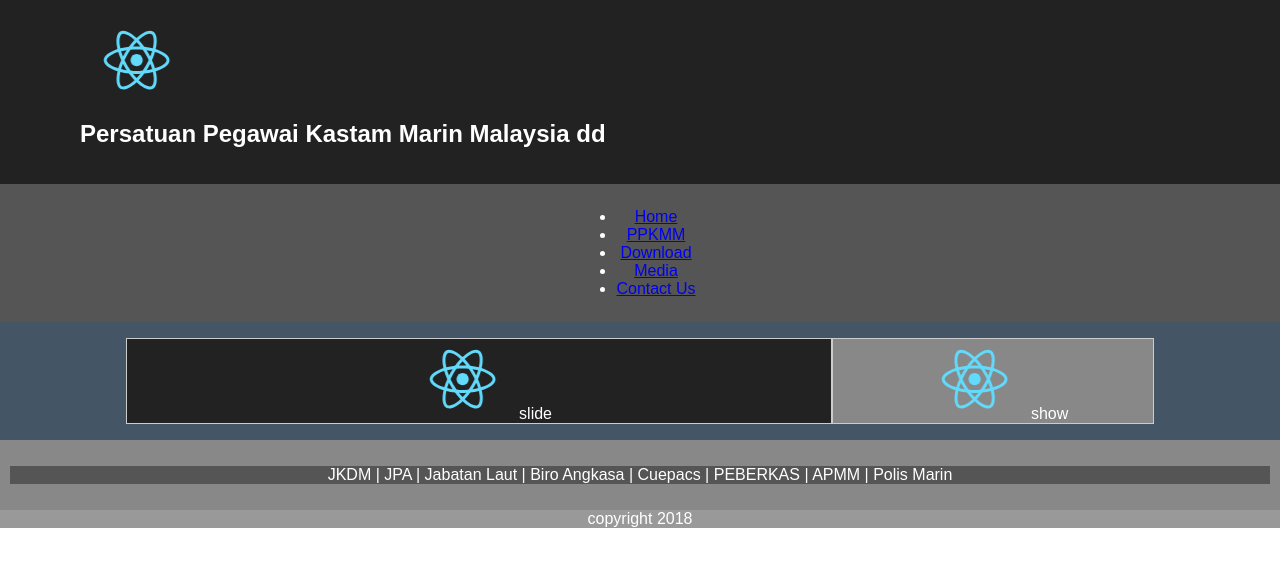
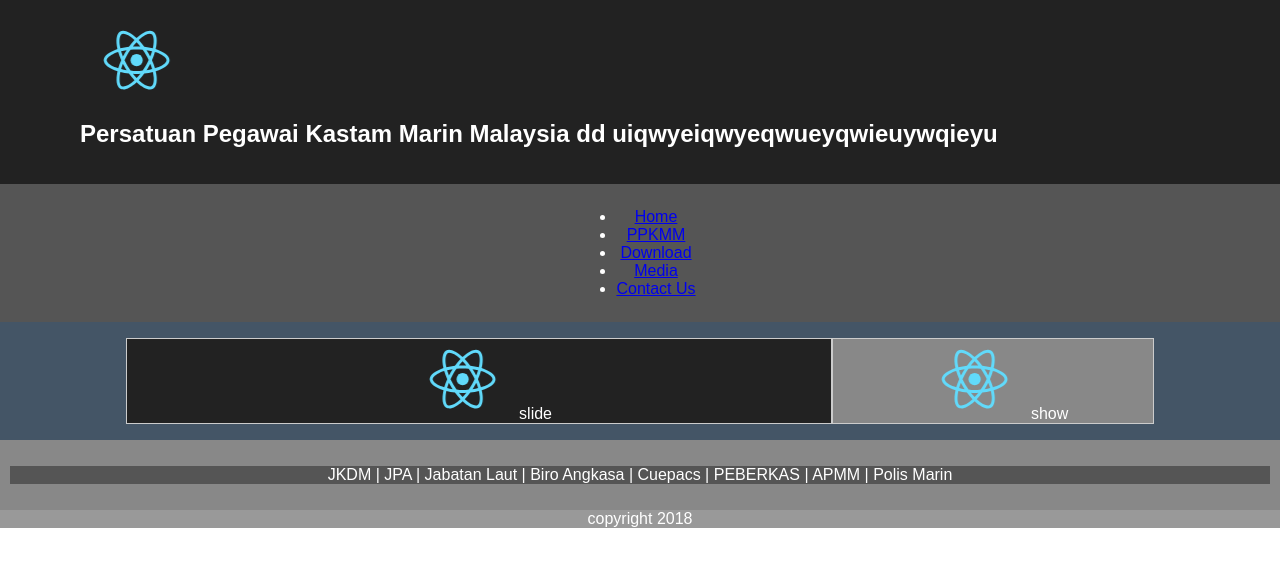
Before and after one commit to raqif/webkastam, a React (Create React App) app: page / in a window 1280 px wide. Shown: the top 566 px of the page. Built offline with nearby package versions, Linux system fonts and the light colour scheme.

Commit message:
try lagi

```diff
--- a/src/App.js
+++ b/src/App.js
@@ -9,7 +9,7 @@ class App extends Component {
         <header className="App-header">
           <img src={logo} className="App-logo" alt="logo" />
           <h1 className="App-title">
-          Persatuan Pegawai Kastam Marin Malaysia dd
+          Persatuan Pegawai Kastam Marin Malaysia dd uiqwyeiqwyeqwueyqwieuywqieyu
           </h1>
         </header>
 
```
